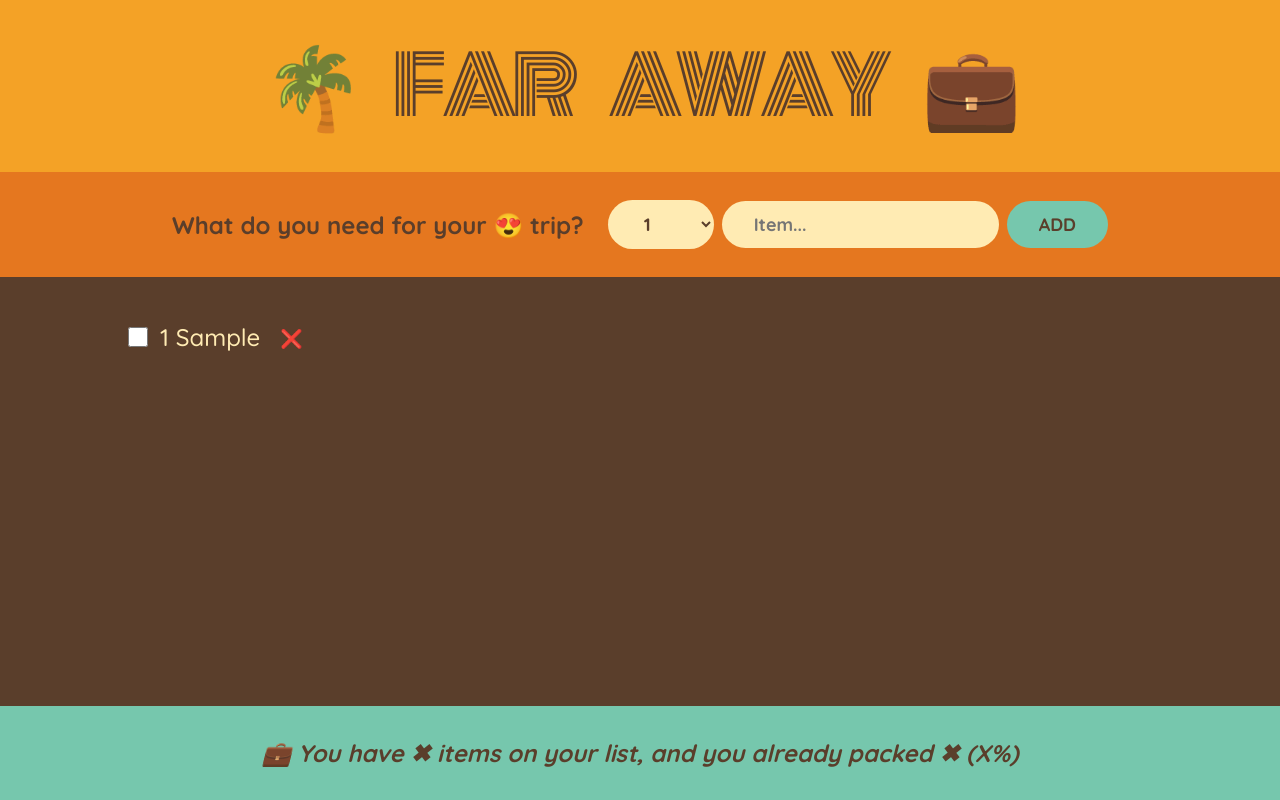
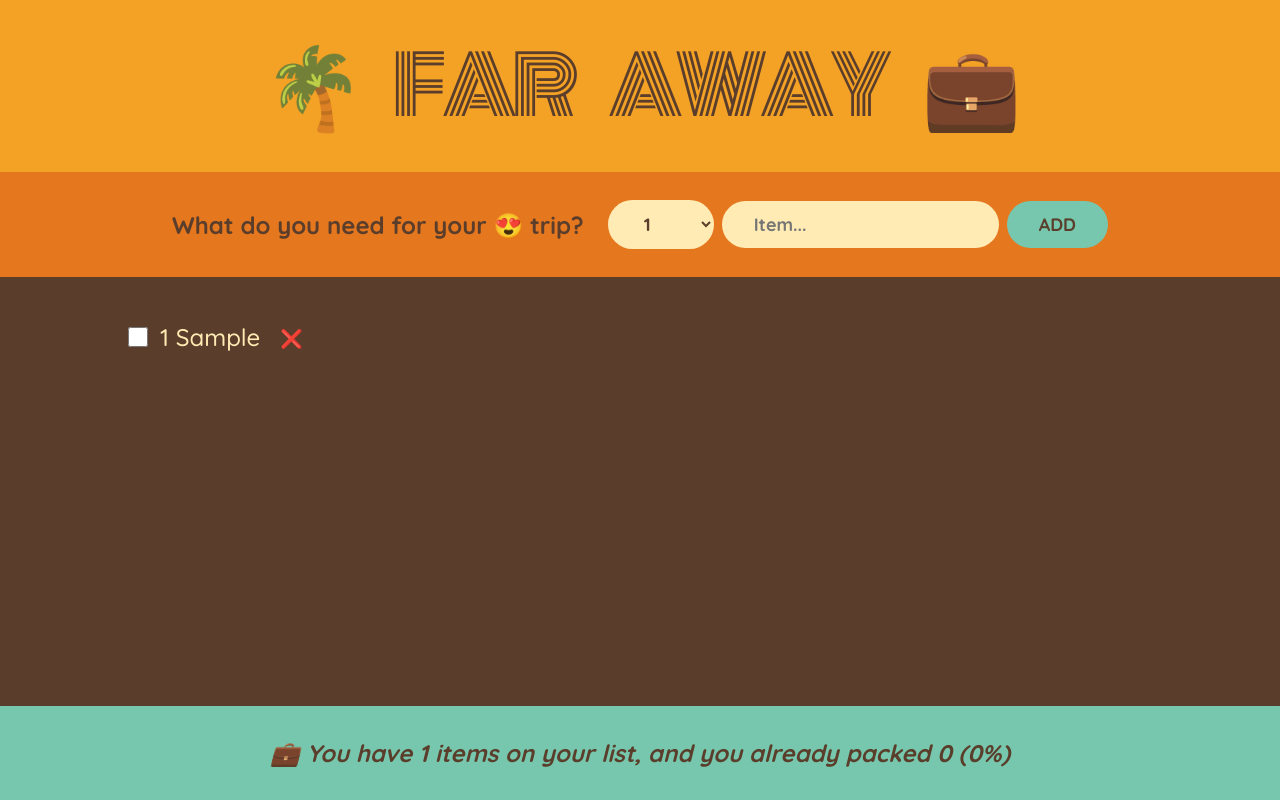
Before and after one commit to tholst952/travel-list, a React (Create React App) app: page / in a window 1280 px wide. Both pictures are taken after typing "Sample" into the empty fields and a click on the button "ADD". Built offline with nearby package versions, Linux system fonts and the light colour scheme.

Commit message:
added stats calc and messages

```diff
--- a/src/App.js
+++ b/src/App.js
@@ -29,7 +29,7 @@
         onDeleteItem={handleDeleteItem}
         onToggleItem={handleToggleItem}
       />
-      <Stats />
+      <Stats items={items} />
     </div>
   );
 }
@@ -46,7 +46,7 @@
     e.preventDefault();
     if (!description) return;
     const newItem = { description, quantity, packed: false, id: Date.now() };
-    console.log(newItem);
+    // console.log(newItem);
 
     onAddItems(newItem);
 
@@ -113,10 +113,26 @@
   );
 }
 
-function Stats() {
+function Stats({ items }) {
+  if (!items.length)
+    return (
+      <p className="stats">
+        <em>Start adding some items to your packing list! 🚀</em>
+      </p>
+    );
+
+  const numItems = items.length;
+  const numPacked = items.filter((item) => item.packed).length;
+  const percentage = Math.round((numPacked / numItems) * 100);
+
   return (
     <footer className="stats">
-      <em>💼 You have ✖ items on your list, and you already packed ✖ (X%)</em>
+      <em>
+        {percentage === 100
+          ? "You got everything! Ready to go 🚕"
+          : `💼 You have ${numItems} items on your list, and you already packed
+        ${numPacked} (${percentage}%)`}
+      </em>
     </footer>
   );
 }
```
